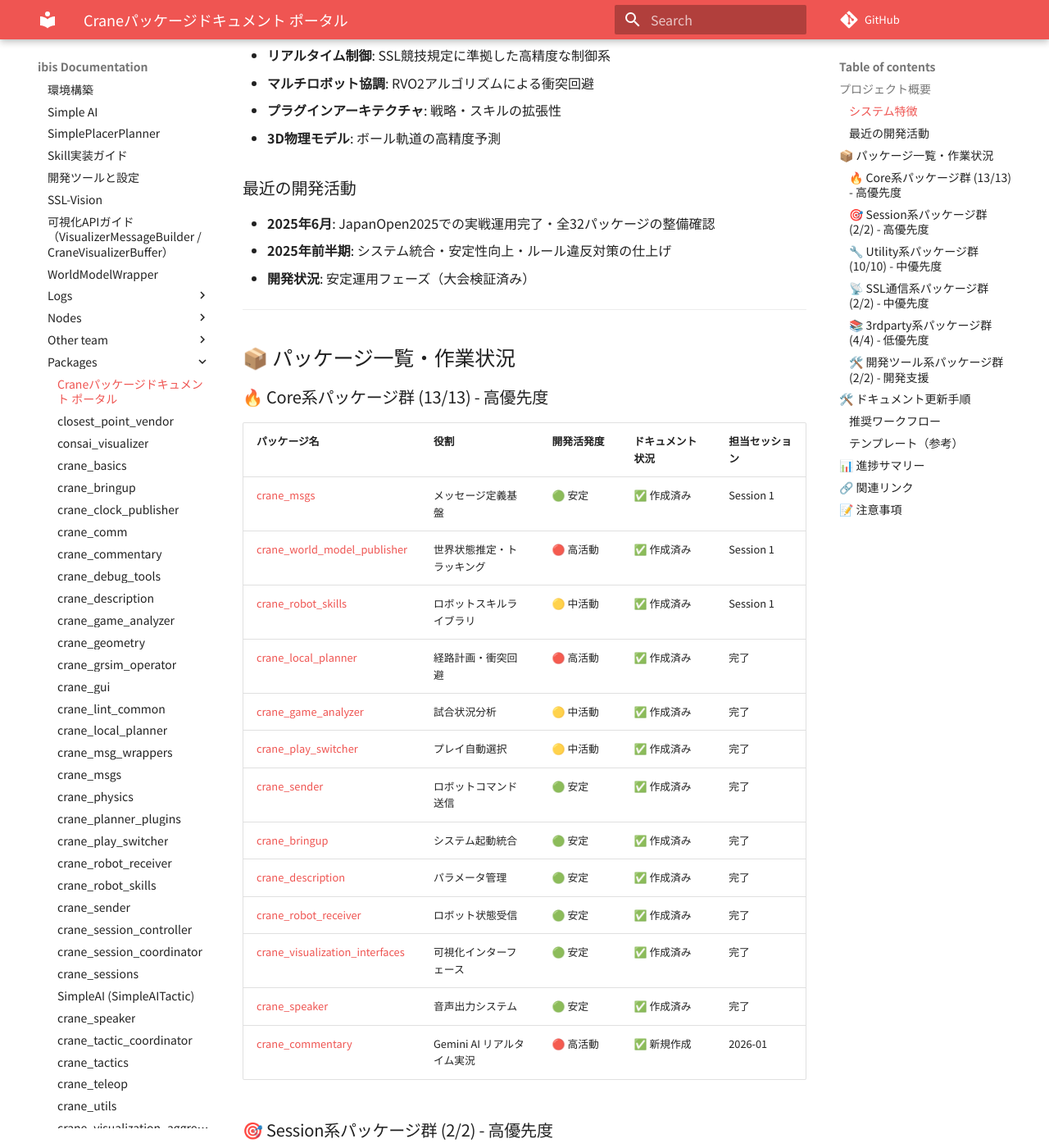
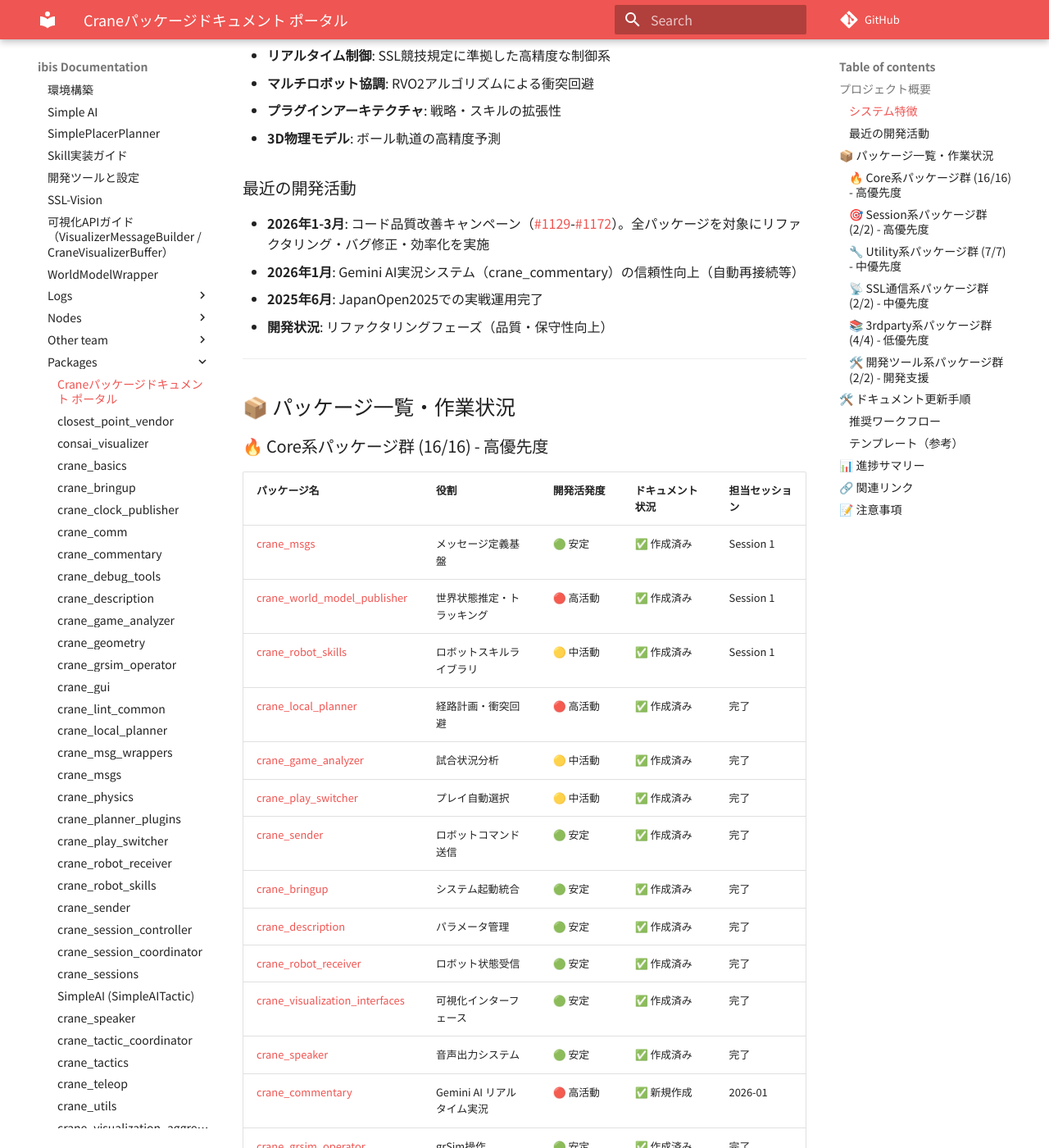
Before and after one commit to ibis-ssl/ibis_documentation, an MkDocs documentation site: the page built from docs/ai/packages/index.md, in a window 1280 px wide and 1400 px high, scrolled down 447 px. Shown: the whole window at 82% size. Built offline with MkDocs 1.6.1 and Material for MkDocs 9.7.7, drawn with Linux system fonts in a browser that asks for light colours; nearby versions of some CDN libraries; some web fonts are replaced; comment, search, counter and statistics services are not loaded; some of the changed text lies outside the part shown.

```diff
--- a/docs/ai/packages/index.md
+++ b/docs/ai/packages/index.md
@@ -16,15 +16,16 @@
 
 ### 最近の開発活動
 
-- **2025年6月**: JapanOpen2025での実戦運用完了・全32パッケージの整備確認
-- **2025年前半期**: システム統合・安定性向上・ルール違反対策の仕上げ
-- **開発状況**: 安定運用フェーズ（大会検証済み）
+- **2026年1-3月**: コード品質改善キャンペーン（#1129-#1172）。全パッケージを対象にリファクタリング・バグ修正・効率化を実施
+- **2026年1月**: Gemini AI実況システム（crane_commentary）の信頼性向上（自動再接続等）
+- **2025年6月**: JapanOpen2025での実戦運用完了
+- **開発状況**: リファクタリングフェーズ（品質・保守性向上）
 
 ---
 
 ## 📦 パッケージ一覧・作業状況
 
-### 🔥 Core系パッケージ群 (13/13) - 高優先度
+### 🔥 Core系パッケージ群 (16/16) - 高優先度
 
 | パッケージ名 | 役割 | 開発活発度 | ドキュメント状況 | 担当セッション |
 |-------------|------|-----------|----------------|---------------|
@@ -41,6 +42,9 @@
 | [crane_visualization_interfaces](./crane_visualization_interfaces.md) | 可視化インターフェース | 🟢 安定 | ✅ 作成済み | 完了 |
 | [crane_speaker](./crane_speaker.md) | 音声出力システム | 🟢 安定 | ✅ 作成済み | 完了 |
 | [crane_commentary](./crane_commentary.md) | Gemini AI リアルタイム実況 | 🔴 高活動 | ✅ 新規作成 | 2026-01 |
+| [crane_grsim_operator](./crane_grsim_operator.md) | grSim操作 | 🟢 安定 | ✅ 作成済み | 完了 |
+| [crane_teleop](./crane_teleop.md) | 遠隔操作 | 🟢 安定 | ✅ 作成済み | 完了 |
+| [crane_visualization_aggregator](./crane_visualization_aggregator.md) | 可視化データ統合 | 🟢 安定 | ✅ 作成済み | 完了 |
 
 ### 🎯 Session系パッケージ群 (2/2) - 高優先度
 
@@ -49,7 +53,7 @@
 | [crane_session_coordinator](./crane_session_coordinator.md) | 試合統括・ゲーム状態管理 | 🟡 中活動 | ✅ 作成済み | Session 1 |
 | [crane_sessions](./crane_sessions.md) | 戦略タクティックプラグイン | 🔴 高活動 | ✅ 作成済み | 完了 |
 
-### 🔧 Utility系パッケージ群 (10/10) - 中優先度
+### 🔧 Utility系パッケージ群 (7/7) - 中優先度
 
 | パッケージ名 | 役割 | 開発活発度 | ドキュメント状況 | 担当セッション |
 |-------------|------|-----------|----------------|---------------|
@@ -57,10 +61,7 @@
 | [crane_physics](./crane_physics.md) | 物理計算・ボールモデル | 🔴 高活動 | ✅ 作成済み | 完了 |
 | [crane_comm](./crane_comm.md) | 通信ユーティリティ | 🟡 中活動 | ✅ 作成済み | 完了 |
 | [crane_msg_wrappers](./crane_msg_wrappers.md) | メッセージラッパー | 🟢 安定 | ✅ 作成済み | 完了 |
-| [crane_grsim_operator](./crane_grsim_operator.md) | grSim操作 | 🟢 安定 | ✅ 作成済み | 完了 |
 | [crane_lint_common](./crane_lint_common.md) | 共通リント設定 | 🟢 安定 | ✅ 作成済み | 完了 |
-| [crane_teleop](./crane_teleop.md) | 遠隔操作 | 🟢 安定 | ✅ 作成済み | 完了 |
-| [crane_visualization_aggregator](./crane_visualization_aggregator.md) | 可視化データ統合 | 🟢 安定 | ✅ 作成済み | 完了 |
 | [crane_utils](./crane_utils.md) | 共通ユーティリティ関数 | 🟢 安定 | ✅ 作成済み | 完了 |
 
 ### 📡 SSL通信系パッケージ群 (2/2) - 中優先度
@@ -134,23 +135,23 @@
 ## 📊 進捗サマリー
 
 - **全体進捗**: 33/33 パッケージ (100%) ✅ **完了**
-- **Core系**: 14/14 完了 (100%) ✅
+- **Core系**: 16/16 完了 (100%) ✅
 - **Session系**: 2/2 完了 (100%) ✅
-- **Utility系**: 10/10 完了 (100%) ✅
+- **Utility系**: 7/7 完了 (100%) ✅
 - **SSL通信系**: 2/2 完了 (100%) ✅
 - **3rdparty系**: 4/4 完了 (100%) ✅
 - **開発ツール系**: 2/2 完了 (100%) ✅
 
-**最終更新**: 2026-01-31
+**最終更新**: 2026-03-12
 
 ---
 
 ## 🔗 関連リンク
 
 - [メインドキュメント](../index.md)
-- [アーキテクチャ概要](../README.md)
+- [アーキテクチャ概要](../../README.md)
 - [開発ログ](../logs/)
-- [Claude Code開発ドキュメント](../CLAUDE.md)
+- [Claude Code開発ドキュメント](../../CLAUDE.md)
 
 ---
 
```
Also changed, not shown: docs/ai/packages/crane_commentary.md (+5 -0 lines), docs/ai/packages/crane_game_analyzer.md (+9 -0 lines), docs/ai/packages/crane_local_planner.md (+4 -0 lines), docs/ai/packages/crane_msg_wrappers.md (+1 -0 lines).
